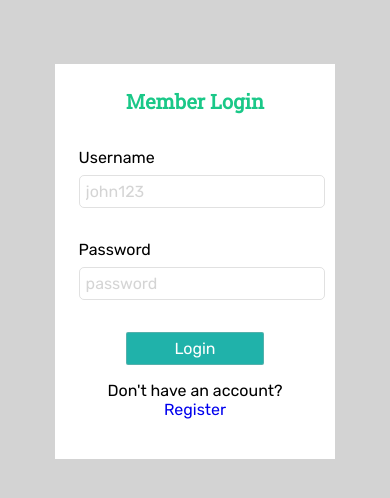
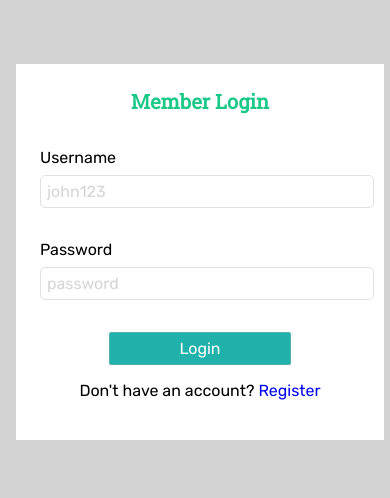
Before and after one commit to Adenike23/custom-form-validation, a plain HTML site: page login.html in a window 390 px wide. Drawn offline with Linux system fonts and the light colour scheme.

Commit message:
updated media queries

```diff
--- a/css/style.css
+++ b/css/style.css
@@ -34,7 +34,8 @@ button{
 }
 #registerForm{
     background-color: lightgray;
-    width: 50%;
+    /* width: 50%; */
+    width: 25rem;
     margin: 0 auto;
 }
 .boxInput{
@@ -60,7 +61,7 @@ form{
     justify-content: center;
     align-items: start;
     padding: 1.5rem;
-    width: 50%;
+    /* width: 50%; */
 }
 form label{
     display: block;
@@ -367,7 +368,7 @@ footer button{
 }
 @media screen and (max-width:1125px) {
     form{
-        width: 60%;
+        /* width: 60%; */
     }
     .box{
         gap: 2rem;
@@ -407,7 +408,7 @@ footer button{
 }
 @media screen and (max-width:768px) {
     #registerForm{
-        width: 65%;
+        /* width: 65%; */
 }
     article{
         grid-gap: 1rem;
@@ -462,10 +463,10 @@ footer button{
 }
 @media screen and (max-width: 576px) {
     #registerForm{
-        width: 80%;
+        /* width: 80%; */
     }
     form{
-        width: 70%;
+        /* width: 70%; */
     }
     #indexNav{
         padding: 1.5rem 10px;
@@ -522,8 +523,11 @@ footer button{
         padding: 15px 1.3rem;
         font-size: 11px;
     }
-    form{
-        width: 90%;
+    #form{
+        width: 23rem;
+        /* width: 100%;
+        margin: auto; */
+        /* width: 90%; */
     }
 }
 @media screen and (max-width: 375px) {
```
